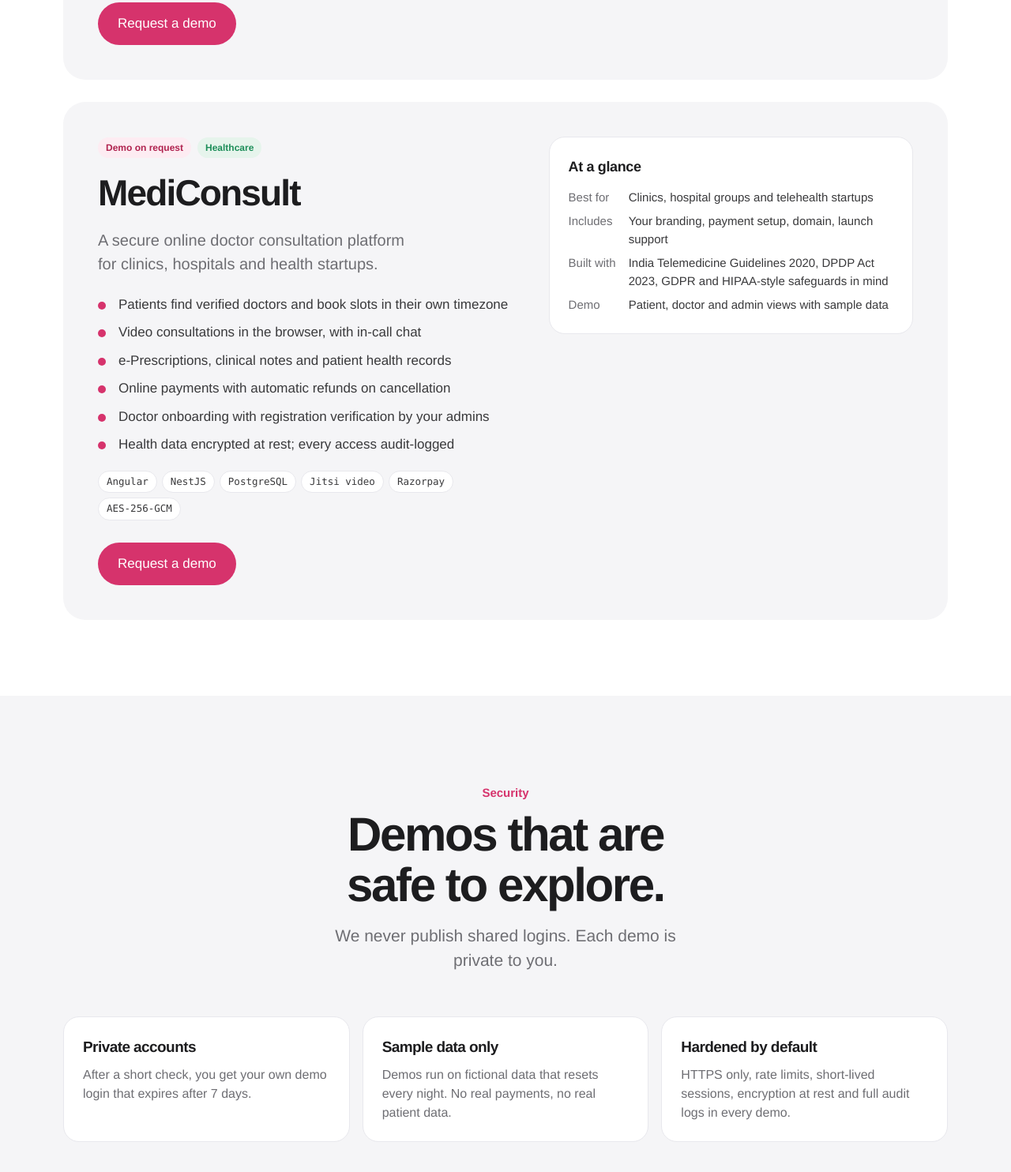
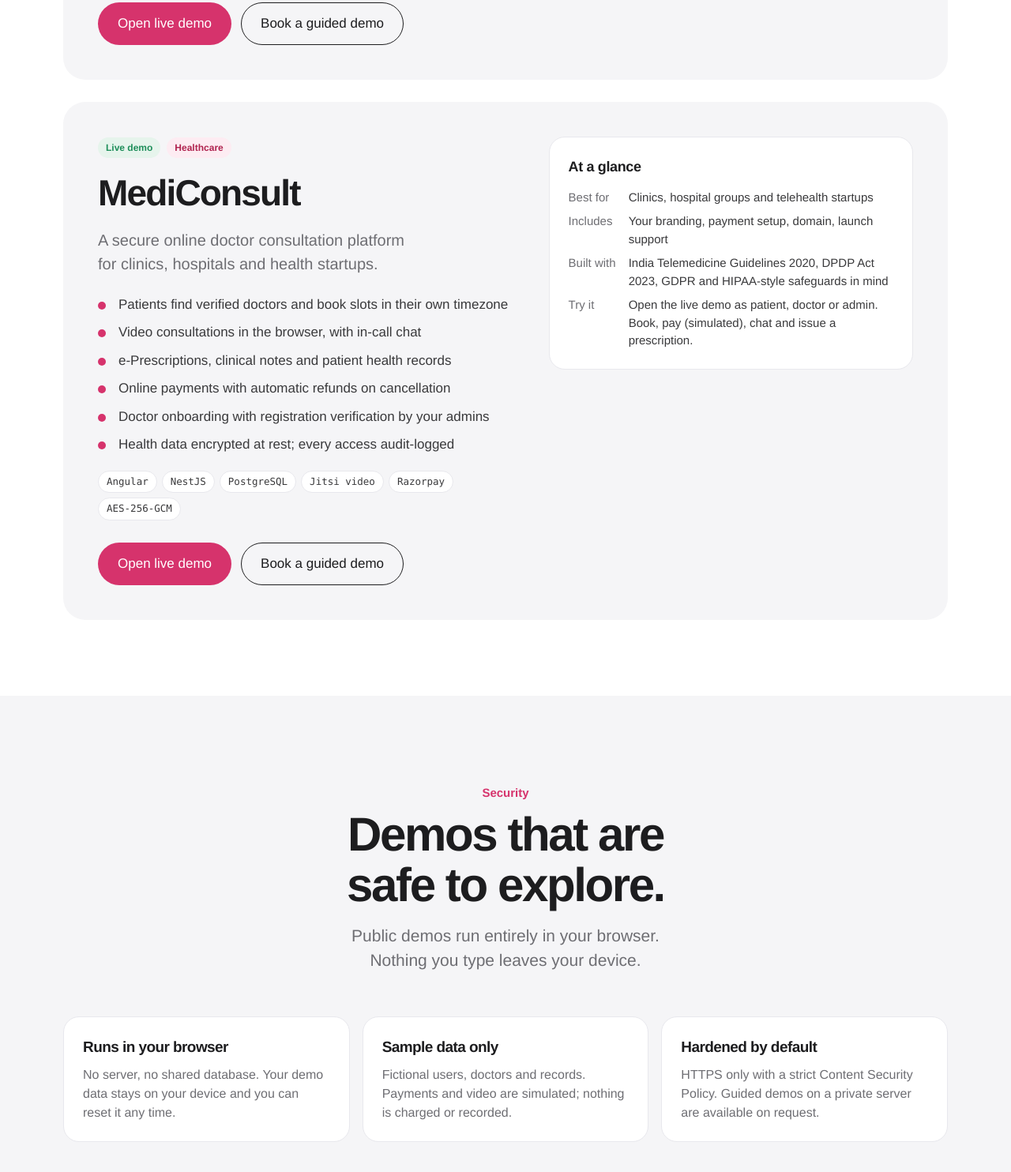
Before and after one commit to fascEarth/fascinora-site, a plain HTML site: page products/index.html in a window 1280 px wide. Shown: the part 1240-2724 px from the top of the page at 79% size. Drawn offline with Linux system fonts and the light colour scheme.

Commit message:
Link live demos for Nexus Core and MediConsult
Co-Authored-By: Claude Opus 5.5 <noreply@anthropic.com>
Claude-Session: https://claude.ai/code/session_01E2Y7RHBgXCW6P3oxfZJbXx

```diff
--- a/products/index.html
+++ b/products/index.html
@@ -353,7 +353,7 @@ footer.site .wrap{padding-block:48px 28px}
     <p class="eyebrow">Products</p>
     <h1>Platforms you can brand and launch.</h1>
     <p class="lead">Production-grade products we build on, customise and deploy for clients. Book a guided demo and see them working end to end.</p>
-    <div class="ctas"><a class="pill lg solid" href="#request">Request a demo</a><a class="pill lg ghost" href="#security">How demos are secured</a></div>
+    <div class="ctas"><a class="pill lg solid" href="#nexus-core">Try the live demos</a><a class="pill lg ghost" href="#security">How demos are secured</a></div>
   </div>
 </section>
 
@@ -362,7 +362,7 @@ footer.site .wrap{padding-block:48px 28px}
 
     <article class="product" id="nexus-core">
       <div>
-        <div class="p-tags"><span class="badge req">Demo on request</span><span class="badge">Platform</span></div>
+        <div class="p-tags"><span class="badge">Live demo</span><span class="badge req">Platform</span></div>
         <h2>Nexus Core</h2>
         <p class="sub">A multi-tenant, event-driven application platform. Your next HRMS, WMS or CRM is configured on it, not coded from scratch.</p>
         <ul class="feat">
@@ -375,8 +375,8 @@ footer.site .wrap{padding-block:48px 28px}
         </ul>
         <div class="p-stack"><span>Angular</span><span>NestJS</span><span>PostgreSQL + RLS</span><span>Redis Streams</span><span>WebSockets</span><span>Claude Code agents</span></div>
         <div class="acts">
-          <a class="pill lg solid" href="#request" data-product="Nexus Core">Request a demo</a>
-          <a class="pill lg ghost" data-live="nexus-core" target="_blank" rel="noopener" hidden>Open live demo</a>
+          <a class="pill lg solid" data-live="nexus-core" target="_blank" rel="noopener" hidden>Open live demo</a>
+          <a class="pill lg ghost" href="#request" data-product="Nexus Core">Book a guided demo</a>
         </div>
       </div>
       <div class="p-panel">
@@ -385,14 +385,14 @@ footer.site .wrap{padding-block:48px 28px}
           <dt>Best for</dt><dd>Companies needing several internal apps on one secure base</dd>
           <dt>Includes</dt><dd>Source code, deployment, admin training</dd>
           <dt>Hosting</dt><dd>Your cloud (AWS, Azure, GCP) or managed by us</dd>
-          <dt>Demo</dt><dd>Guided 30-minute session, then a private sandbox for 7 days</dd>
+          <dt>Try it</dt><dd>Open the live demo: sign in as employee, manager or admin. Open two tabs to watch pages update each other.</dd>
         </dl>
       </div>
     </article>
 
     <article class="product" id="mediconsult">
       <div>
-        <div class="p-tags"><span class="badge req">Demo on request</span><span class="badge">Healthcare</span></div>
+        <div class="p-tags"><span class="badge">Live demo</span><span class="badge req">Healthcare</span></div>
         <h2>MediConsult</h2>
         <p class="sub">A secure online doctor consultation platform for clinics, hospitals and health startups.</p>
         <ul class="feat">
@@ -405,8 +405,8 @@ footer.site .wrap{padding-block:48px 28px}
         </ul>
         <div class="p-stack"><span>Angular</span><span>NestJS</span><span>PostgreSQL</span><span>Jitsi video</span><span>Razorpay</span><span>AES-256-GCM</span></div>
         <div class="acts">
-          <a class="pill lg solid" href="#request" data-product="MediConsult">Request a demo</a>
-          <a class="pill lg ghost" data-live="mediconsult" target="_blank" rel="noopener" hidden>Open live demo</a>
+          <a class="pill lg solid" data-live="mediconsult" target="_blank" rel="noopener" hidden>Open live demo</a>
+          <a class="pill lg ghost" href="#request" data-product="MediConsult">Book a guided demo</a>
         </div>
       </div>
       <div class="p-panel">
@@ -415,7 +415,7 @@ footer.site .wrap{padding-block:48px 28px}
           <dt>Best for</dt><dd>Clinics, hospital groups and telehealth startups</dd>
           <dt>Includes</dt><dd>Your branding, payment setup, domain, launch support</dd>
           <dt>Built with</dt><dd>India Telemedicine Guidelines 2020, DPDP Act 2023, GDPR and HIPAA-style safeguards in mind</dd>
-          <dt>Demo</dt><dd>Patient, doctor and admin views with sample data</dd>
+          <dt>Try it</dt><dd>Open the live demo as patient, doctor or admin. Book, pay (simulated), chat and issue a prescription.</dd>
         </dl>
       </div>
     </article>
@@ -424,11 +424,11 @@ footer.site .wrap{padding-block:48px 28px}
 </section>
 
 <section class="block band mist" id="security"><div class="wrap">
-  <div class="sh"><p class="eyebrow">Security</p><h2>Demos that are safe to explore.</h2><p class="lead">We never publish shared logins. Each demo is private to you.</p></div>
+  <div class="sh"><p class="eyebrow">Security</p><h2>Demos that are safe to explore.</h2><p class="lead">Public demos run entirely in your browser. Nothing you type leaves your device.</p></div>
   <div class="sec-grid">
-    <div><h3>Private accounts</h3><p>After a short check, you get your own demo login that expires after 7 days.</p></div>
-    <div><h3>Sample data only</h3><p>Demos run on fictional data that resets every night. No real payments, no real patient data.</p></div>
-    <div><h3>Hardened by default</h3><p>HTTPS only, rate limits, short-lived sessions, encryption at rest and full audit logs in every demo.</p></div>
+    <div><h3>Runs in your browser</h3><p>No server, no shared database. Your demo data stays on your device and you can reset it any time.</p></div>
+    <div><h3>Sample data only</h3><p>Fictional users, doctors and records. Payments and video are simulated; nothing is charged or recorded.</p></div>
+    <div><h3>Hardened by default</h3><p>HTTPS only with a strict Content Security Policy. Guided demos on a private server are available on request.</p></div>
   </div>
 </div></section>
 
@@ -496,8 +496,8 @@ footer.site .wrap{padding-block:48px 28px}
 <script>
 /* Live demo links stay hidden until a URL is set here. Use HTTPS URLs only. */
 const LIVE_DEMOS = {
-  'nexus-core': '',
-  'mediconsult': ''
+  'nexus-core': 'https://nexus.fascinora.com/login',
+  'mediconsult': 'https://mediconsult.fascinora.com/'
 };
 (function(){
   document.querySelectorAll('[data-live]').forEach(a=>{
```
Also changed, not shown: index.html (+4 -4 lines).
